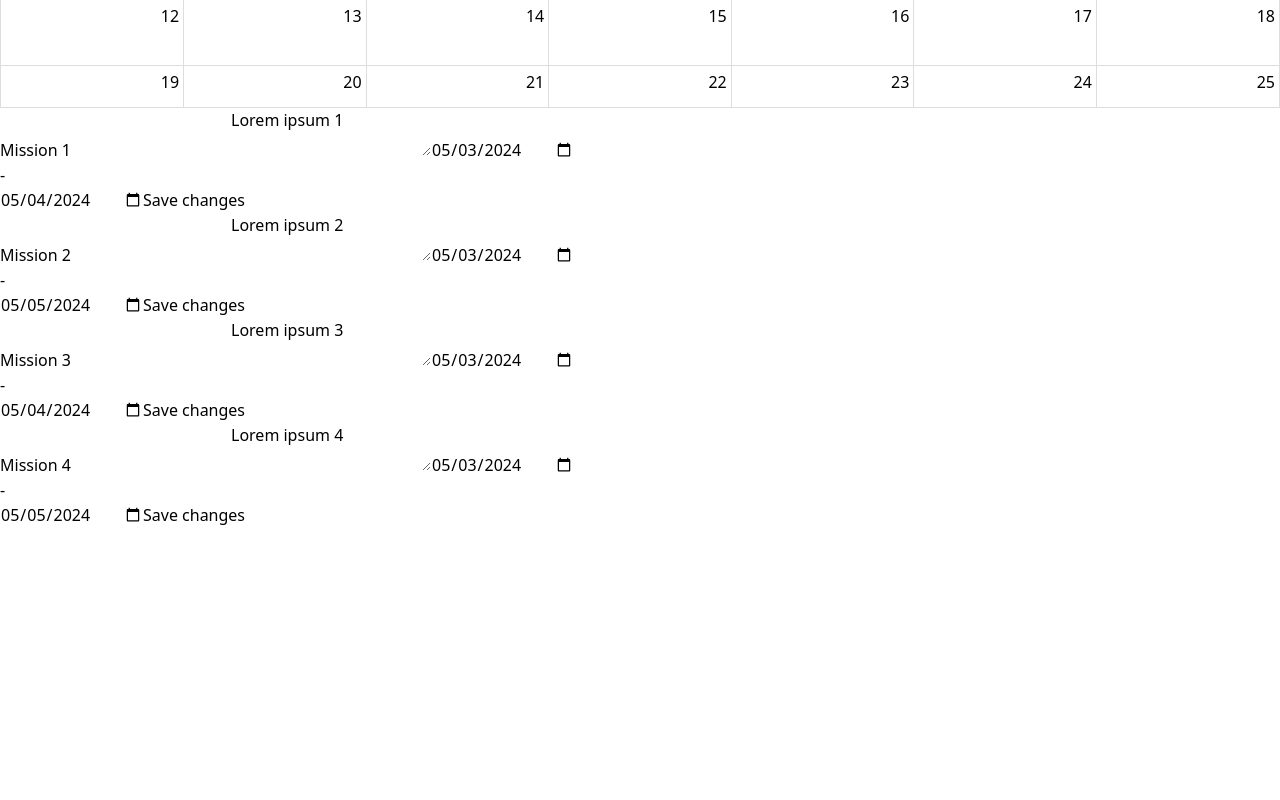
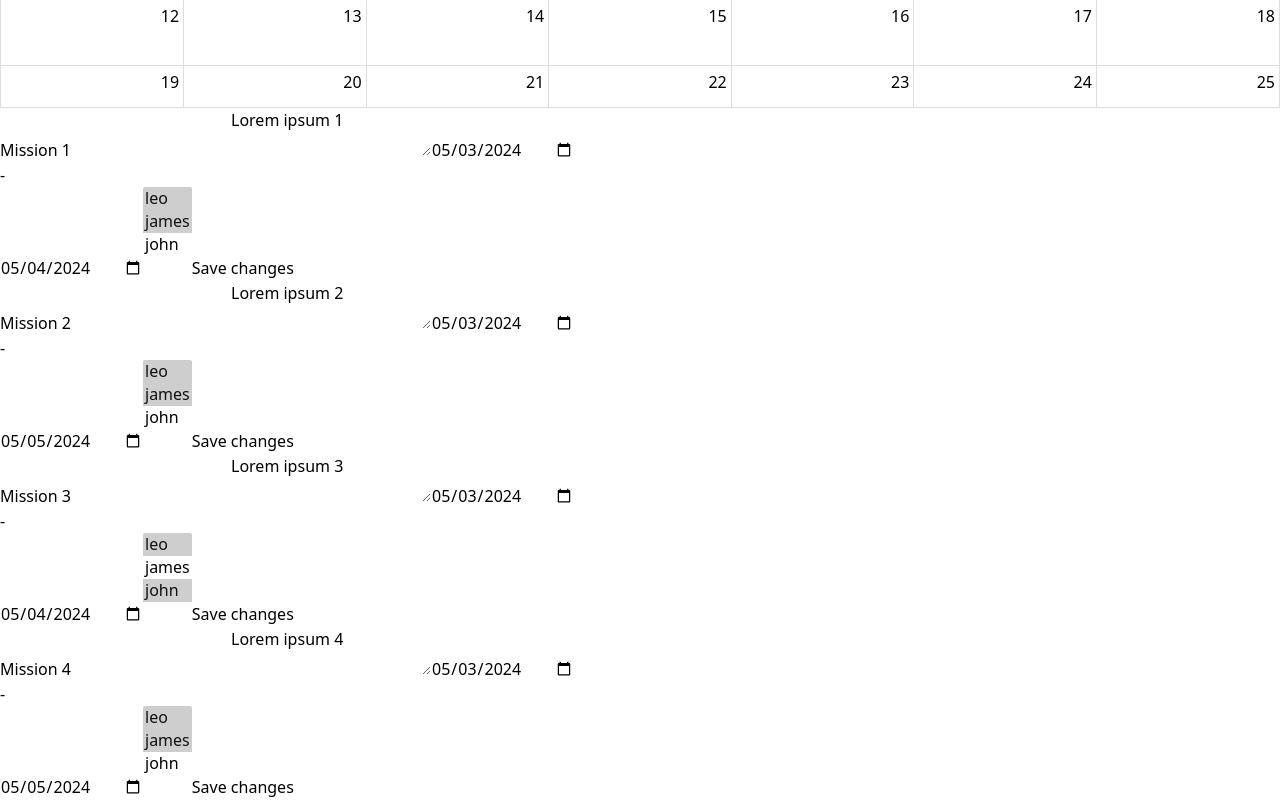
Before and after one commit to cmoileo/team-planner, a React (Vite) app: page / in a window 1280 px wide. Shown: the part 2098-2898 px from the top of the page. Before the commit the page ends 2626 px from the top, so only its background shows below. Built offline with nearby package versions, Linux system fonts and the light colour scheme.

Commit message:
improve crud actions for missions

```diff
--- a/src/modules/planning/presentation/layout/addMission/addMission.layout.tsx
+++ b/src/modules/planning/presentation/layout/addMission/addMission.layout.tsx
@@ -23,7 +23,7 @@ export const AddMissionLayout = (
         <div>
             <div className={"flex justify-between"}>
                 <MainButton onClick={handleOpenModal} children={"Add mission"} />
-                <MainButton onClick={() => console.log(missions)} children={"Save modifications"} />
+                <MainButton onClick={() => console.log("updated missions :", missions)} children={"Save modifications"} />
             </div>
             <div onClick={handleOpenModal} ref={shadowRef} className={"hidden w-screen h-screen fixed top-0 left-0 opacity-75 bg-black z-10"}></div>
             <form onSubmit={handleAddMission} ref={modalRef} className={"hidden flex flex-col gap-6 absolute p-16 bg-white rounded-2xl z-20"}>
--- a/src/modules/planning/presentation/layout/displayMissions/displayMissions.layout.tsx
+++ b/src/modules/planning/presentation/layout/displayMissions/displayMissions.layout.tsx
@@ -3,18 +3,21 @@ import {Dispatch, SetStateAction} from "react";
 import {useDisplayMissionsViewModel} from "./displayMissions.viewModel.tsx";
 import {MainButton} from "../../../../../ui/MainButton.tsx";
 import MainText from "../../../../../ui/MainText.tsx";
+import {UserDto} from "../../../domain/dto/User.dto.ts";
 
 export const DisplayMissionsLayout = (
     {
         missions,
         setMissions,
         filteredMissions,
-        setFilteredMissions
+        setFilteredMissions,
+        users
     }: {
         missions: MissionDto[],
         setMissions: Dispatch<SetStateAction<MissionDto[]>>,
         filteredMissions: MissionDto[],
-        setFilteredMissions: Dispatch<SetStateAction<MissionDto[]>>
+        setFilteredMissions: Dispatch<SetStateAction<MissionDto[]>>,
+        users: UserDto[]
     }) => {
     const {handleChangeEvent} = useDisplayMissionsViewModel({missions, setMissions, filteredMissions, setFilteredMissions});
 
@@ -29,6 +32,16 @@ export const DisplayMissionsLayout = (
                             <input className={"border p-2"} type="date" defaultValue={mission.start} name={"start"}/>
                             <MainText>-</MainText>
                             <input className={"border p-2"} type="date" defaultValue={mission.end} name={"end"}/>
+                            <select className="border p-2" name="assignedUsers" multiple>
+                                {users.map((user) => {
+                                    const isSelected = mission.assignedUsers.includes(user.userId);
+                                    return (
+                                        <option key={user.userId} value={user.userId} selected={isSelected}>
+                                            {user.name}
+                                        </option>
+                                    );
+                                })}
+                            </select>
                             <MainButton>Save changes</MainButton>
                         </form>
                     );
--- a/src/modules/planning/presentation/layout/displayMissions/displayMissions.viewModel.tsx
+++ b/src/modules/planning/presentation/layout/displayMissions/displayMissions.viewModel.tsx
@@ -25,6 +25,12 @@ export const useDisplayMissionsViewModel = (
                     ...mission,
                     name: target.missionTitle.value,
                     description: target.description.value,
+                    start: target.start.value,
+                    end: target.end.value,
+                    assignedUsers: Array.from(target.assignedUsers.selectedOptions).map((option: any): number => {
+                        const value = option.value
+                        return Number(value)
+                    })
                 }
             }
             return mission
@@ -36,7 +42,11 @@ export const useDisplayMissionsViewModel = (
                     title: target.missionTitle.value,
                     description: target.description.value,
                     start: target.start.value,
-                    end: target.end.value
+                    end: target.end.value,
+                    assignedUsers: Array.from(target.assignedUsers.selectedOptions).map((option: any): number => {
+                        const value = option.value
+                        return Number(value)
+                    })
                 }
             }
             return mission
--- a/src/modules/planning/presentation/page/Page.tsx
+++ b/src/modules/planning/presentation/page/Page.tsx
@@ -17,7 +17,7 @@ export const PlanningPage = () => {
             <AddMissionLayout missions={missions} setMissions={setMissions} users={users} filteredMissions={filteredMissions} setFilteredMissions={setFilteredMissions} />
             <FilerMissionsLayout filteredMissions={filteredMissions} setFilteredMissions={setFilteredMissions} users={users} missions={missions} setMissions={setMissions} />
             <CalendarLayout filteredMissions={filteredMissions} missions={missions} setMissions={setMissions} users={users} setFilteredMissions={setFilteredMissions} />
-            <DisplayMissionsLayout missions={missions} setMissions={setMissions} filteredMissions={filteredMissions} setFilteredMissions={setFilteredMissions} />
+            <DisplayMissionsLayout missions={missions} setMissions={setMissions} filteredMissions={filteredMissions} setFilteredMissions={setFilteredMissions} users={users} />
         </div>
     )
 }
```
Also changed, not shown: src/modules/planning/domain/repository/event.repository.ts (deleted).
